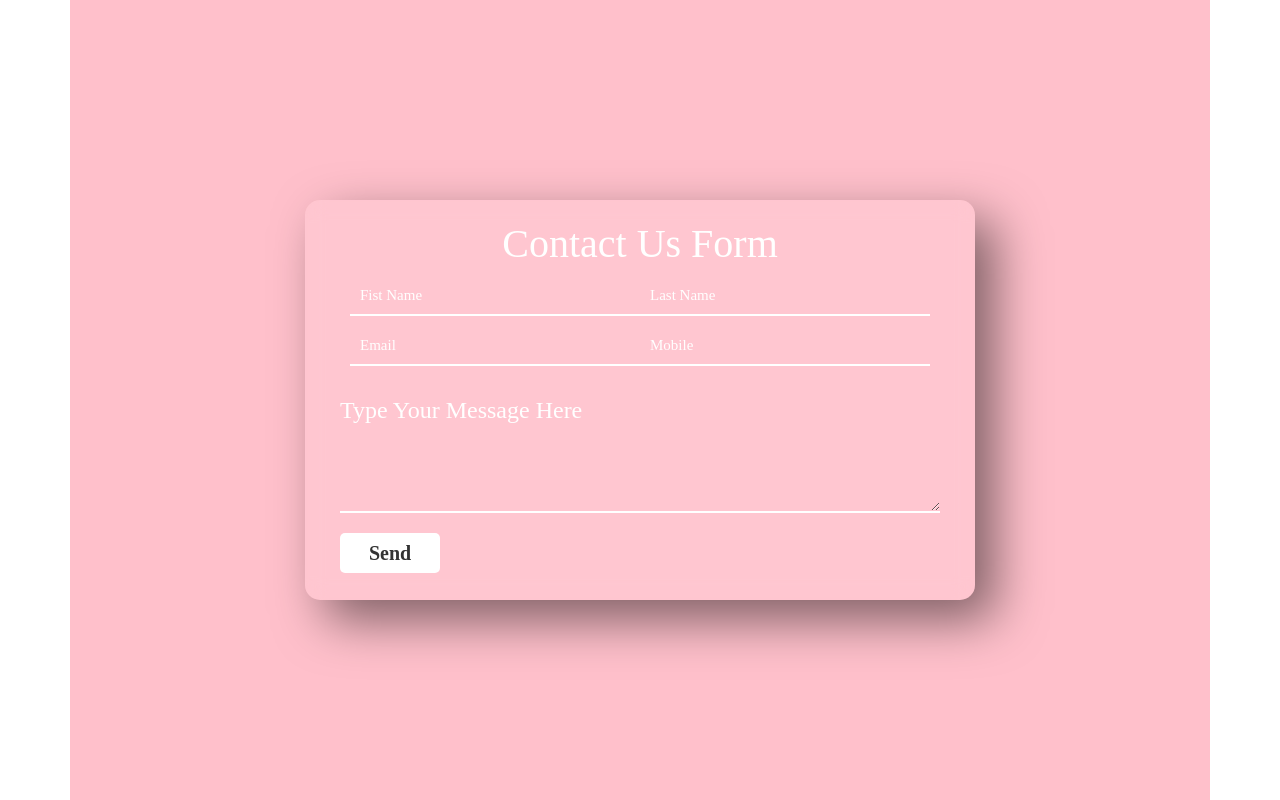
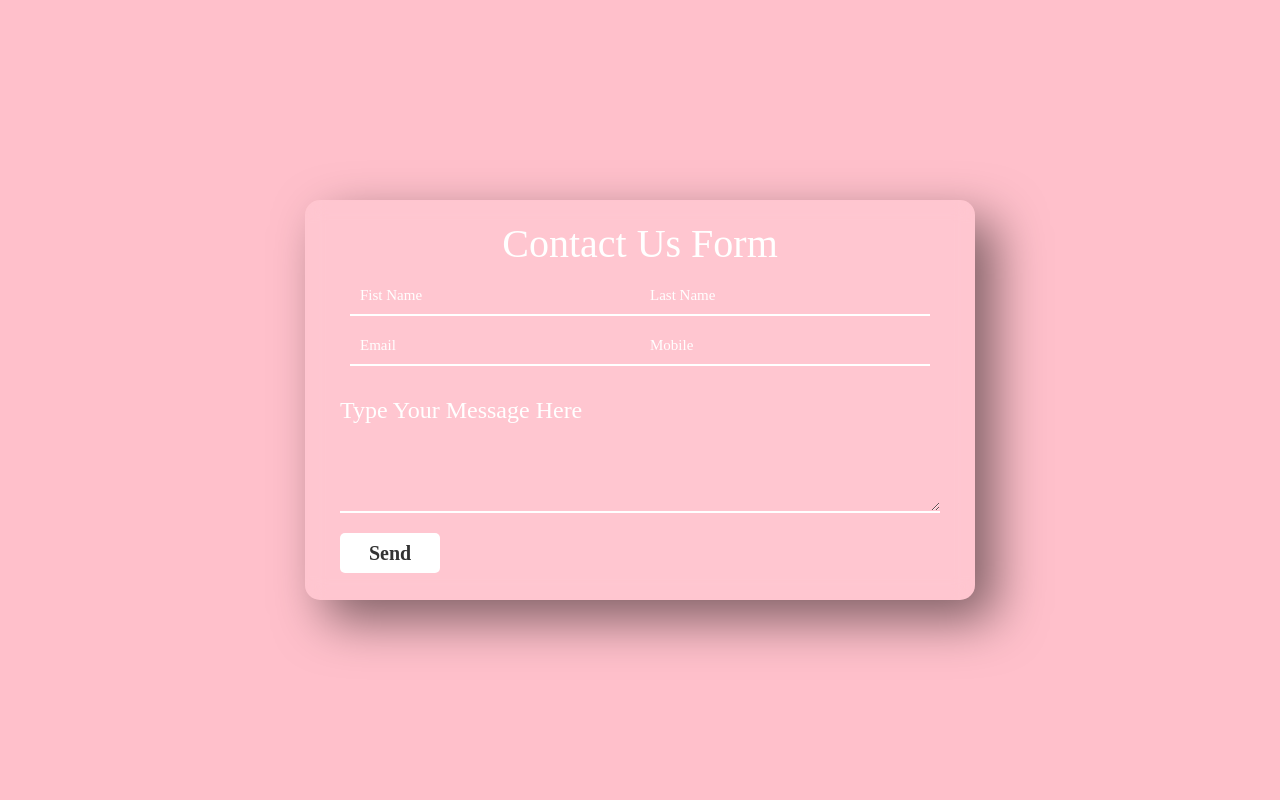
Before and after one commit to aPavesich/IT391-CurbsidePickup, a PHP site: page /contactPage.html in a window 1280 px wide. Shown: the part 56-856 px from the top of the page. Run offline with PHP 8.4, Linux system fonts and the light colour scheme; some libraries are stand-ins or nearby versions.

Commit message:
fixed it by adding a container fluid and the color

```diff
--- a/src/contactPage.html
+++ b/src/contactPage.html
@@ -49,7 +49,8 @@
           </div>
         </div>
     </nav>
-    <div class= "container-fluid container">
+    <div class="container-fluid container-new">
+    <div class= "container">
         <form>
             <h1>Contact Us Form</h1>
             <input type="text" id="firstname" placeholder="Fist Name" required>
@@ -62,6 +63,7 @@
 
         </form>
     </div>
+    </div>
 
      <!-- Javascript import with popper for dropdowns-->
    <script src="https://cdn.jsdelivr.net/npm/bootstrap@5.3.2/dist/js/bootstrap.bundle.min.js" integrity="sha384-C6RzsynM9kWDrMNeT87bh95OGNyZPhcTNXj1NW7RuBCsyN/o0jlpcV8Qyq46cDfL" crossorigin="anonymous"></script>
--- a/src/styles/contactus.css
+++ b/src/styles/contactus.css
@@ -5,6 +5,9 @@
     font-family: 'Times New Roman', Times, serif;
  }
 
+ .container-new{
+   background-color: pink;
+ }
  .container{
     min-height: 100vh;
     background: pink;
```
